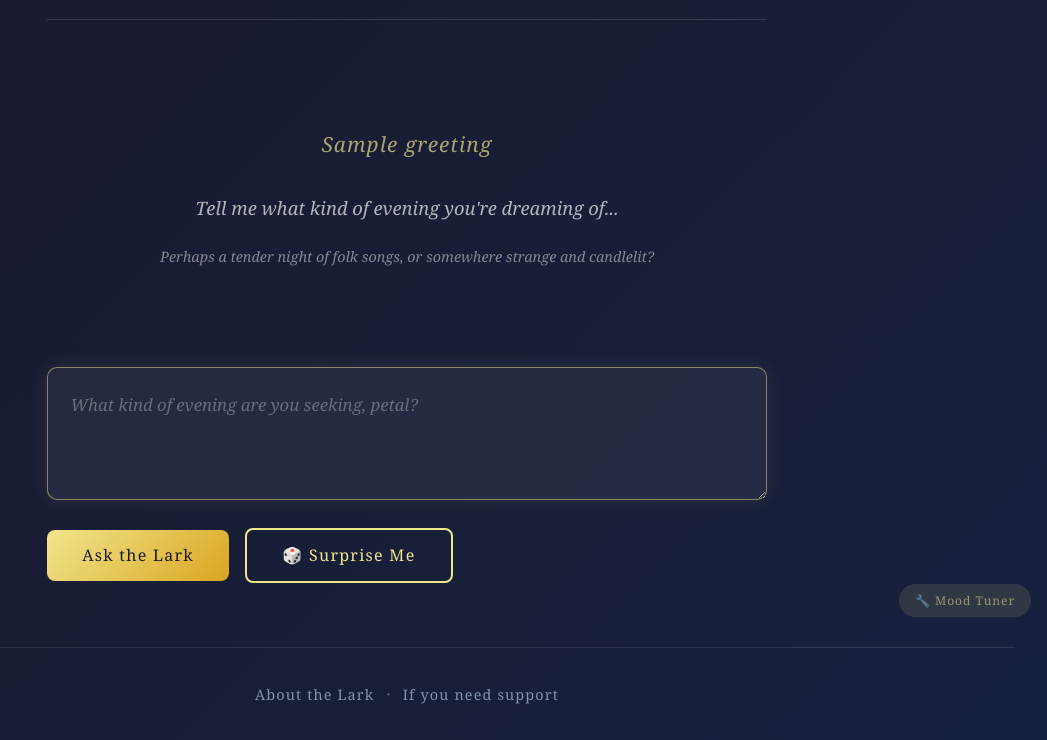
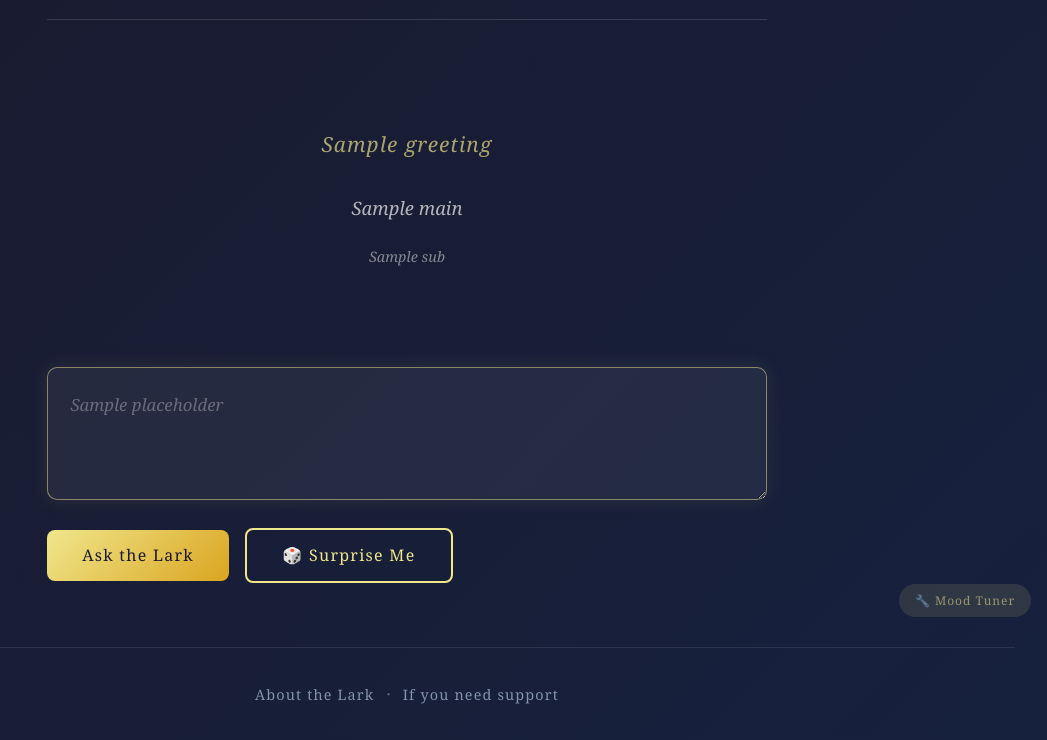
Before and after one commit to marelucent/the-london-lark, a Flask app: template templates/index.html in a window 1280 px wide. Shown: the part 167-907 px from the top of the page, without its empty margins (233-1280 px from the left). Run offline with Flask 3, Linux system fonts and the light colour scheme; the template is opened without the code that fills it: most values are stand-ins (such as "Sample title", 1, 10 or a date in 2020).

Commit message:
Add time-aware search box and helper text
- Created get_time_aware_placeholder() for dynamic search box text
- Created get_time_aware_helper() for dynamic intro helper text
- Both functions use London timezone and match existing greeting logic
- Time variations:
  * Morning (6-11am): "morning" / café and sensory spaces
  * Afternoon (12-5pm): "afternoon" / galleries and slow time
  * Evening (6-11pm): "evening" / folk songs and candlelit spaces
  * Night (12-5am): "night" / late sanctuaries and dawn spots

Maintains poetic tone across all time periods.

🤖 Generated with [Claude Code](https://claude.com/claude-code)

Co-Authored-By: Claude <noreply@anthropic.com>

```diff
--- a/app.py
+++ b/app.py
@@ -30,12 +30,15 @@ except ImportError:
 
 app = Flask(__name__)
 
+def get_current_hour():
+    """Get current hour in London timezone"""
+    london_tz = ZoneInfo('Europe/London')
+    now = datetime.now(london_tz)
+    return now.hour, now.strftime('%A')
+
 def get_time_aware_greeting():
     """Generate a poetic greeting based on current time and day in London"""
-    london_tz = ZoneInfo('Europe/London')
-    now = datetime.now(london_tz)
-    hour = now.hour
-    day_name = now.strftime('%A')
+    hour, day_name = get_current_hour()
 
     # Check for special day/time combinations first
     if day_name == 'Friday' and 18 <= hour <= 23:
@@ -57,11 +60,54 @@ def get_time_aware_greeting():
     else:  # 0-5 (midnight to 5am)
         return "For the night-wanderers and the sleepless... the city holds space for you."
 
+def get_time_aware_placeholder():
+    """Generate time-aware search box placeholder"""
+    hour, _ = get_current_hour()
+
+    if 6 <= hour <= 11:
+        return "What kind of morning are you dreaming of, petal?"
+    elif 12 <= hour <= 17:
+        return "What kind of afternoon calls to you, petal?"
+    elif 18 <= hour <= 23:
+        return "What kind of evening are you seeking, petal?"
+    else:  # 0-5
+        return "What kind of night are you seeking, petal?"
+
+def get_time_aware_helper():
+    """Generate time-aware helper text with main and sub text"""
+    hour, _ = get_current_hour()
+
+    if 6 <= hour <= 11:
+        return {
+            'main': "Tell me what kind of morning you're seeking...",
+            'sub': "Perhaps a quiet café corner, or somewhere to wake the senses?"
+        }
+    elif 12 <= hour <= 17:
+        return {
+            'main': "Tell me what kind of afternoon you're dreaming of...",
+            'sub': "Perhaps a garden stroll, a gallery whisper, or somewhere time slows down?"
+        }
+    elif 18 <= hour <= 23:
+        return {
+            'main': "Tell me what kind of evening you're dreaming of...",
+            'sub': "Perhaps a tender night of folk songs, or somewhere strange and candlelit?"
+        }
+    else:  # 0-5
+        return {
+            'main': "Tell me what kind of night calls to you...",
+            'sub': "Perhaps a late-night sanctuary, or where the city hums until dawn?"
+        }
+
 @app.route('/')
 def home():
     """Serve the main page"""
     greeting = get_time_aware_greeting()
-    return render_template('index.html', greeting=greeting)
+    placeholder = get_time_aware_placeholder()
+    helper = get_time_aware_helper()
+    return render_template('index.html',
+                         greeting=greeting,
+                         placeholder=placeholder,
+                         helper=helper)
 
 @app.route('/about')
 def about():
--- a/templates/index.html
+++ b/templates/index.html
@@ -16,15 +16,15 @@
         <div class="conversation" id="conversation">
             <div class="intro">
                 <div class="time-greeting">{{ greeting }}</div>
-                Tell me what kind of evening you're dreaming of...<br>
-                <small>Perhaps a tender night of folk songs, or somewhere strange and candlelit?</small>
+                {{ helper.main }}<br>
+                <small>{{ helper.sub }}</small>
             </div>
         </div>
 
         <div class="input-area">
             <textarea
                 id="userInput"
-                placeholder="What kind of evening are you seeking, petal?"
+                placeholder="{{ placeholder }}"
                 rows="3"
             ></textarea>
             <div class="button-group">
```
